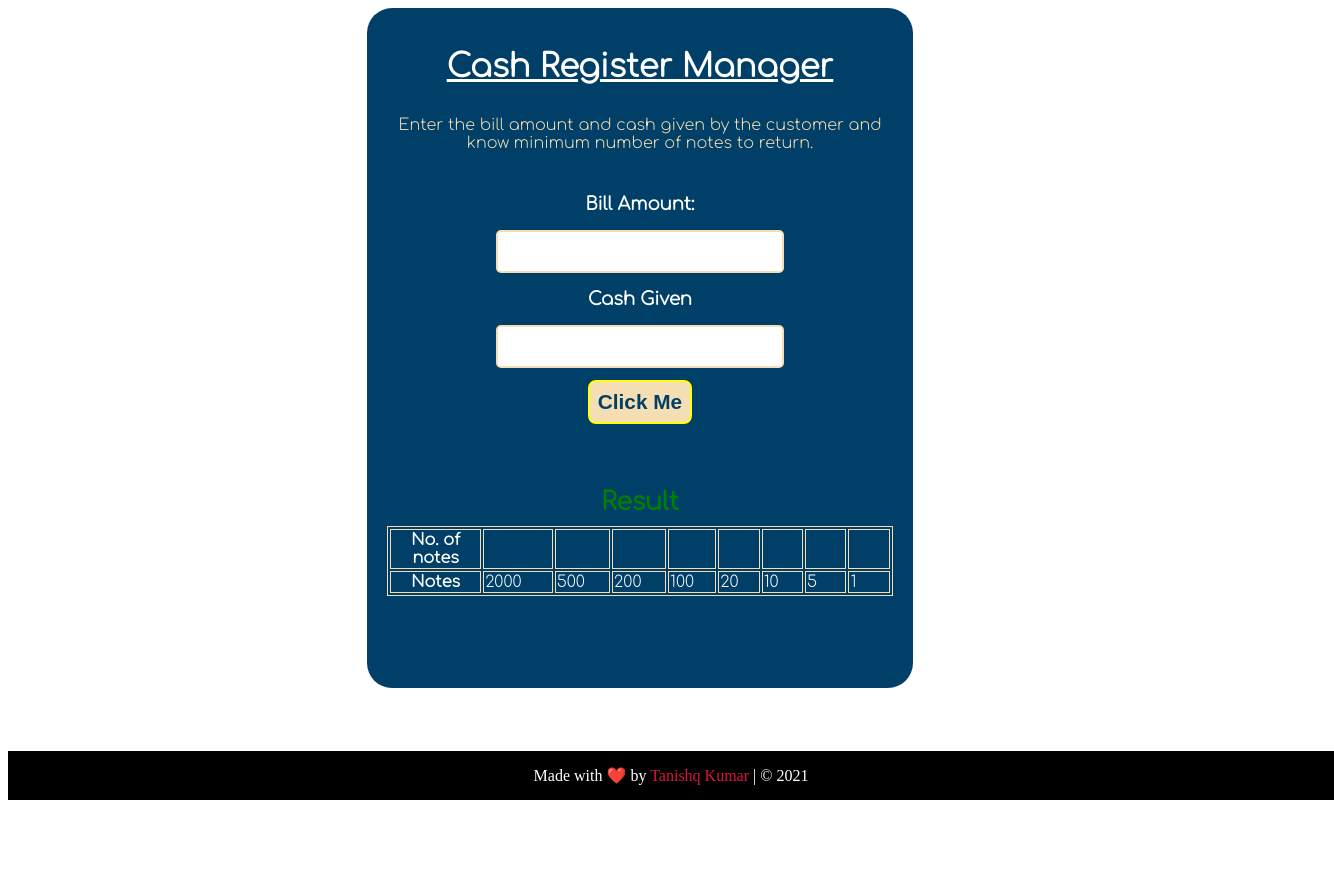
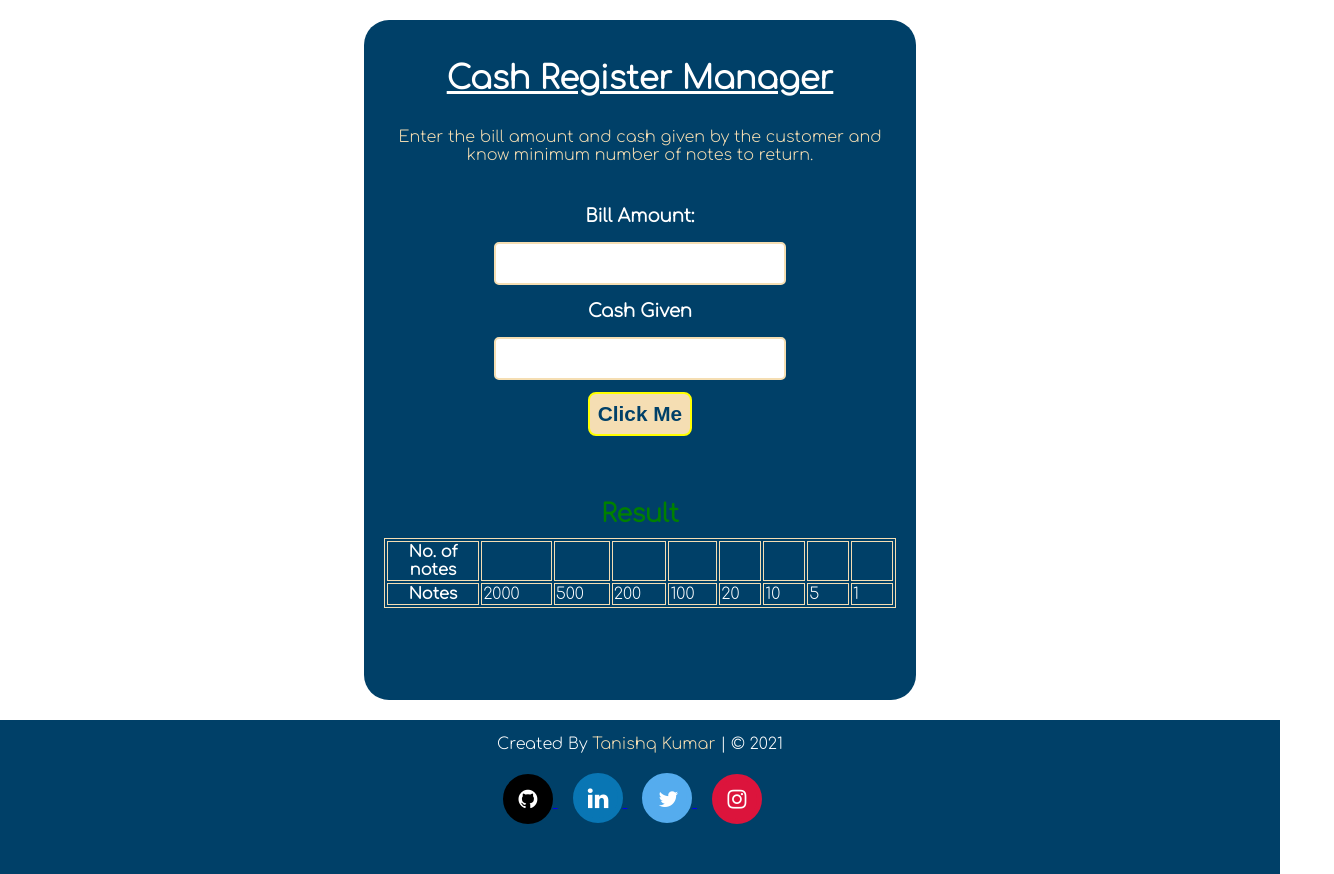
Before and after one commit to tanishq20/markTen, a website built with Parcel: page index.html in a window 1280 px wide. Shown: the whole page, 1334 px wide, since content can reach past the window. Before the commit the page ends 800 px from the top, so only its background shows below. Built offline with nearby package versions, Linux system fonts and the light colour scheme.

Commit message:
style: footer updated

```diff
--- a/index.html
+++ b/index.html
@@ -1,10 +1,12 @@
 <!DOCTYPE html>
 <html>
+
 <head>
   <meta charset="utf-8" />
   <meta name="viewport" content="width=device-width" />
   <title>Cash Register Manager</title>
   <link href="./src/styles.css" rel="stylesheet" type="text/css" />
+  <link rel='stylesheet' href='https://maxcdn.bootstrapcdn.com/font-awesome/4.6.3/css/font-awesome.min.css'>
 </head>
 
 <body>
@@ -57,15 +59,34 @@
     </div>
   </div>
 
+  <!-- footer section start -->
   <footer>
-      <span
-        >Made with ❤️ by
-        <a href="./index.html" style="text-decoration: none;"
-          >Tanishq Kumar</a
-        ></span
-      >
-      | &#169; 2021
+    <span>Created By <a href="#">Tanishq Kumar</a> | &copy; 2021</span>
+    <br>
+    <div class="social-buttons" style="background: none; padding: 0px;">
+      <a href="https://github.com/tanishq20" target="blank" class="social-margin">
+        <div class="social-icon github">
+          <i class="fa fa-github" aria-hidden="true"></i>
+        </div>
+      </a>
+      <a href="https://www.linkedin.com/in/tanishq-kumar-b03a52194/" class="social-margin" target="blank">
+        <div class="social-icon linkedin">
+          <i class="fa fa-linkedin" aria-hidden="true"></i>
+        </div>
+      </a>
+      <a href="https://twitter.com/tanishqkumar_20" target="_blank" class="social-margin">
+        <div class="social-icon twitter">
+          <i class="fa fa-twitter" aria-hidden="true"></i>
+        </div>
+      </a>
+      <a href="https://www.instagram.com/tanishq_kumar20/" target="blank" class="social-margin">
+        <div class="social-icon instagram">
+          <i class="fa fa-instagram" aria-hidden="true"></i>
+        </div>
+      </a>
+    </div>
   </footer>
   <script src="./src/index.js"></script>
 </body>
+
 </html>
--- a/src/index.js
+++ b/src/index.js
@@ -1,43 +1,49 @@
-const billAmount = document.querySelector("#bill-amount");
-const cashGiven = document.querySelector("#cash-given");
-const checkButton = document.querySelector("#check-button");
-const errorMessage = document.querySelector("#error-message");
-const noOfNotes = document.querySelectorAll(".no-of-notes");
-const noteStore = [2000, 500, 200, 100, 20, 10, 5, 1];
+const billAmount = document.querySelector('#bill-amount')
+const cashGiven = document.querySelector('#cash-given')
+const checkButton = document.querySelector('#check-button')
+const errorMessage = document.querySelector('#error-message')
+const noOfNotes = document.querySelectorAll('.no-of-notes')
+const noteStore = [2000, 500, 200, 100, 20, 10, 5, 1]
 
-checkButton.addEventListener("click", function validateBillAmount() {
-  hideMessage();
+checkButton.addEventListener('click', function validateBillAmount() {
+  hideMessage()
   if (billAmount.value > 0) {
-    validateCashAmount();
+    validateCashAmount()
   } else {
-    showMessage("Bill Amount must be greater than 0", "orange");
+    showMessage('Bill Amount must be greater than 0', 'orange')
   }
-});
+})
 
 function validateCashAmount() {
-  if (cashGiven.value >= billAmount.value) {
-    const cashToReturn = cashGiven.value - billAmount.value;
-    calculateNotes(cashToReturn);
+  if (billAmount.value <= 0) {
+    showMessage('Invalid cash amount', 'red')
+  } else if (cashGiven.value <= 0) {
+    showMessage('Cash Given cannot be negative or 0', 'red')
+  } else if (cashGiven.value - billAmount.value === 0) {
+    showMessage('No need to return change😊', 'green')
+  } else if (cashGiven.value - billAmount.value > 0) {
+    const cashToReturn = cashGiven.value - billAmount.value
+    calculateNotes(cashToReturn)
   } else {
-    showMessage("Invalid cash amount", "red");
+    showMessage('Invalid cash amount', 'red')
   }
 }
 
 function calculateNotes(cashToReturn) {
   for (let i = 0; i < noteStore.length; i++) {
-    const numberOfNotes = Math.trunc(cashToReturn / noteStore[i]);
-    cashToReturn = cashToReturn % noteStore[i];
-    noOfNotes[i].innerText = numberOfNotes;
+    const numberOfNotes = Math.trunc(cashToReturn / noteStore[i])
+    cashToReturn = cashToReturn % noteStore[i]
+    noOfNotes[i].innerText = numberOfNotes
   }
-  showMessage("Trust us and give the following change😎", "green");
+  showMessage('Trust us and give the following change😎', 'green')
 }
 
 function hideMessage() {
-  errorMessage.style.display = "none";
+  errorMessage.style.display = 'none'
 }
 
 function showMessage(msg, color) {
-  errorMessage.style.display = "block";
-  errorMessage.style.background = color;
-  errorMessage.innerText = msg;
+  errorMessage.style.display = 'block'
+  errorMessage.style.background = color
+  errorMessage.innerText = msg
 }
--- a/src/styles.css
+++ b/src/styles.css
@@ -1,7 +1,18 @@
-@import url("https://fonts.googleapis.com/css2?family=Comfortaa:wght@300&family=Roboto:wght@100&display=swap");
+@import url('https://fonts.googleapis.com/css2?family=Comfortaa:wght@300&family=Roboto:wght@100&display=swap');
+
+:root {
+  --primary-color: #004068;
+  --secondary-color: white;
+  --wheat-color: wheat;
+  --github-color: black;
+  --linkedin-color: #0976b4;
+  --twitter-color: #55acee;
+  --insta-color: crimson;
+}
 
 body {
   overflow-x: hidden;
+  margin: 0;
 }
 
 .container {
@@ -10,8 +21,9 @@ body {
   min-height: 80vh;
   padding: 20px;
   background-color: #004068;
-  font-family: "Comfortaa", cursive;
+  font-family: 'Comfortaa', cursive;
   border-radius: 25px;
+  margin-top: 20px;
 }
 
 .header {
@@ -99,21 +111,91 @@ td {
   color: white;
 }
 
+/* footer section styling */
 footer {
-  position: absolute;
-  background: #000000;
+  background: var(--primary-color);
   padding: 15px 23px;
-  color: #fff;
+  color: var(--secondary-color);
   text-align: center;
-  width: 100%;
-  bottom: 0px;
+  font-family: 'Comfortaa', cursive;
+  margin-top: 20px;
 }
-
 footer span a {
-  color: crimson;
+  color: var(--wheat-color);
   text-decoration: none;
 }
-
 footer span a:hover {
   text-decoration: underline;
 }
+.social-buttons {
+  display: inline-block;
+  background: rgba(255, 255, 255, 0.5);
+  padding: 20px;
+  padding-bottom: 5px;
+  border-radius: 10px;
+  margin: 20px 10px;
+}
+.social-buttons .social-margin {
+  margin-right: 15px;
+}
+
+.social-buttons .social-icon {
+  margin-bottom: 15px;
+  box-sizing: border-box;
+  border-radius: 138px;
+  border: 5px solid;
+  text-align: center;
+  width: 50px;
+  height: 50px;
+  display: inline-block;
+  line-height: 1px;
+  padding-top: 11px;
+  transition: all 0.5s;
+}
+
+.social-buttons .social-icon.twitter {
+  font-size: 22px;
+  padding-top: 10px;
+  padding-left: 2px;
+  border-color: var(--twitter-color);
+  background-color: var(--twitter-color);
+  color: var(--secondary-color);
+}
+.social-buttons .social-icon.twitter:hover {
+  background-color: var(--secondary-color);
+  color: var(--twitter-color);
+}
+.social-buttons .social-icon.linkedin {
+  font-size: 24px;
+  padding-top: 8px;
+  padding-left: 1px;
+  background-color: var(--linkedin-color);
+  color: var(--secondary-color);
+  border-color: var(--linkedin-color);
+}
+.social-buttons .social-icon.linkedin:hover {
+  background-color: var(--secondary-color);
+  color: var(--linkedin-color);
+}
+.social-buttons .social-icon.instagram {
+  font-size: 22px;
+  padding-top: 9px;
+  background-color: var(--insta-color);
+  color: var(--secondary-color);
+  border-color: var(--insta-color);
+}
+.social-buttons .social-icon.instagram:hover {
+  background-color: var(--secondary-color);
+  color: var(--insta-color);
+}
+.social-buttons .social-icon.github {
+  font-size: 22px;
+  padding-top: 9px;
+  background-color: var(--github-color);
+  color: var(--secondary-color);
+  border-color: var(--github-color);
+}
+.social-buttons .social-icon.github:hover {
+  background-color: var(--secondary-color);
+  color: var(--github-color);
+}
```
Lines whose indentation alone changed are shown as unchanged.
